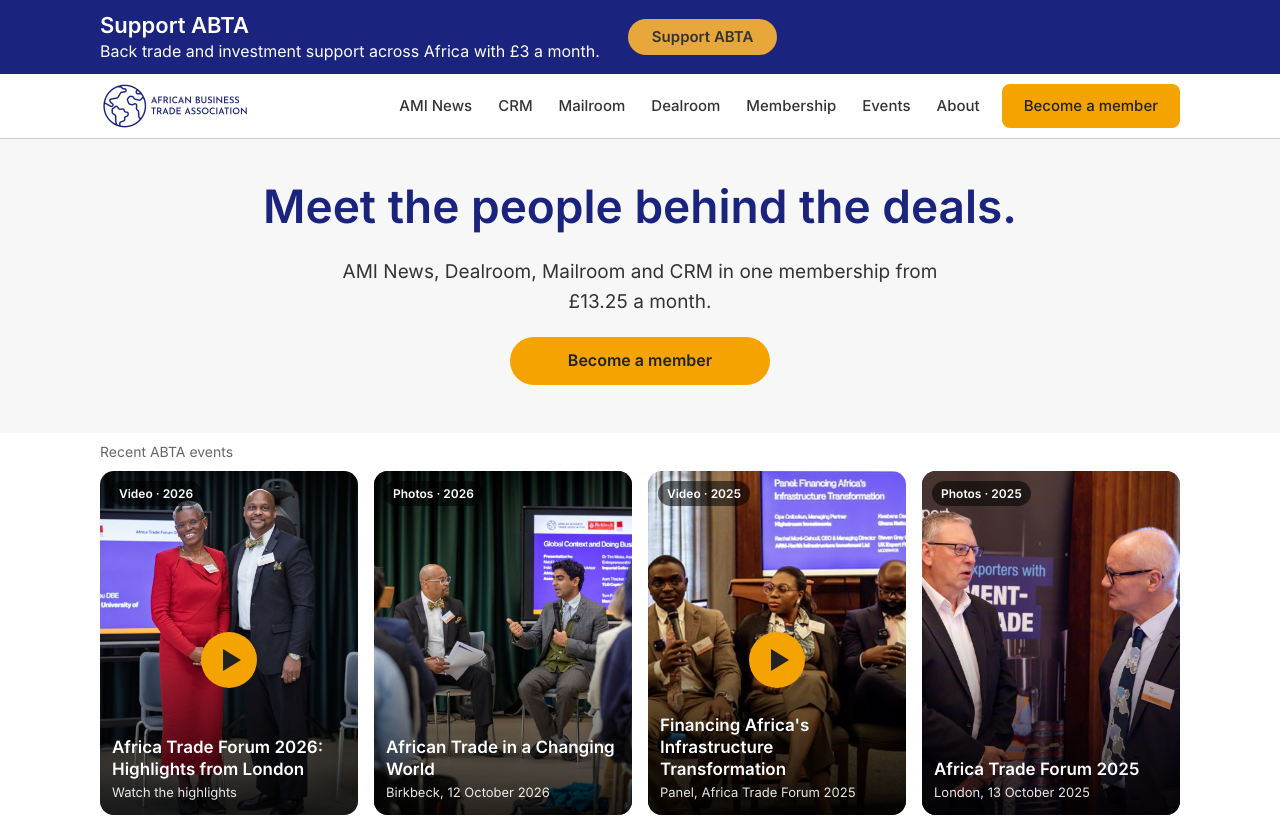
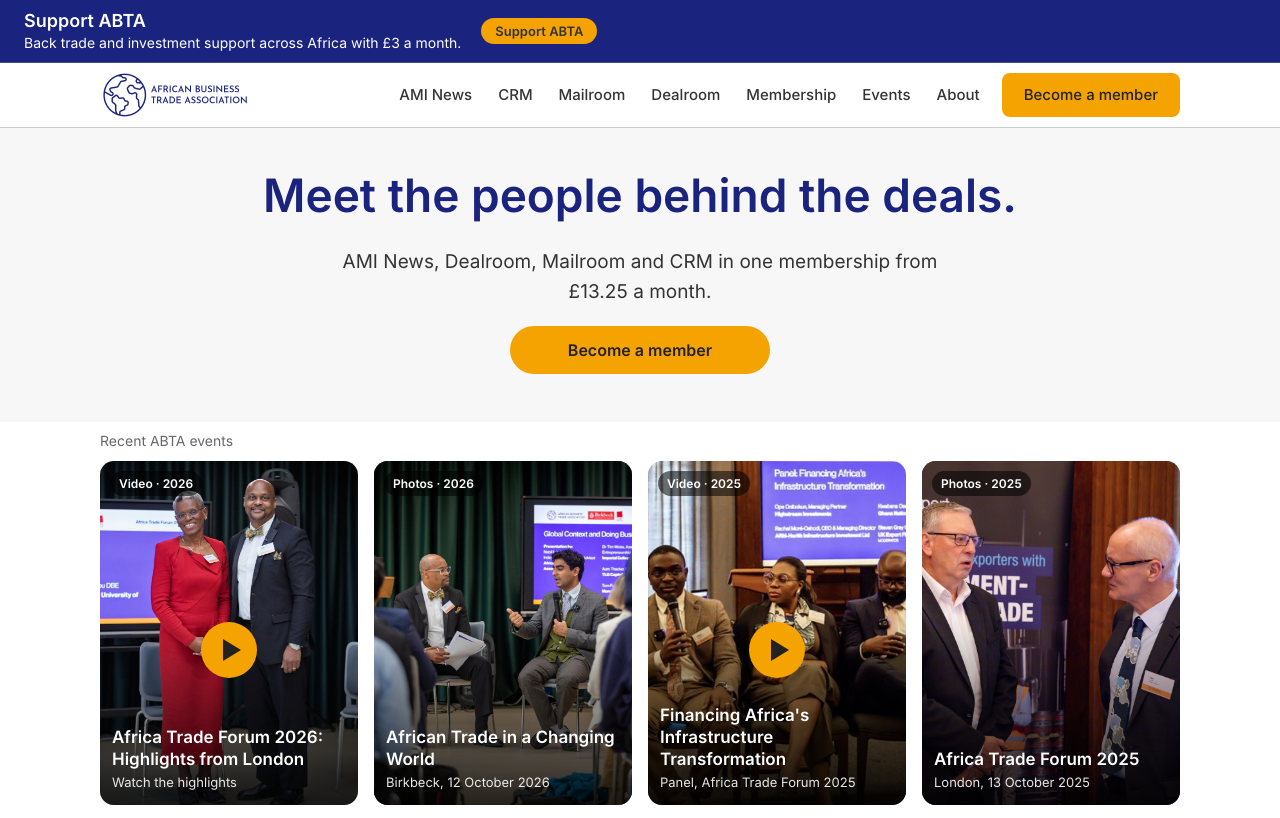
Before and after one commit to africanmarketintel/abta-africa, a plain HTML site: page index.html in a window 1280 px wide. Shown: the top 818 px of the page. Drawn offline with Linux system fonts and the light colour scheme.

Commit message:
Add files via upload

```diff
--- a/assets/site.css
+++ b/assets/site.css
@@ -26,10 +26,12 @@ a:focus-visible,button:focus-visible,input:focus-visible,select:focus-visible,te
 .dark .btn-line{color:#fff;border-color:#fff}.dark .btn-line:hover{background:rgba(255,255,255,.12)}
 .btns{display:flex;flex-wrap:wrap;gap:12px}.btns .btn{flex:1 1 200px}
 /* support bar */
-.topbar{background:var(--indigo);color:#fff}
-.topbar .wrap{display:flex;flex-wrap:wrap;align-items:center;gap:8px 28px;padding-top:12px;padding-bottom:12px}
-.topbar b{font-size:22px;font-weight:700;line-height:1.25;display:block}.topbar span{font-size:16px;line-height:1.4;display:block}
-.topbar .t{flex:0 1 auto}.topbar .btn{flex:0 0 auto;min-height:36px;padding:6px 22px;font-size:15px;background:#E8A73A;color:#333}.topbar .btn:hover{background:#f0b24a}
+.topbar{background:#1A237E;color:#fff;border-bottom:1px solid rgba(255,255,255,.18)}
+.topbar .wrap{max-width:1280px;margin:0 auto;padding:10px 24px;display:flex;flex-wrap:wrap;align-items:center;gap:20px}
+.topbar b{font-weight:700;font-size:18px;line-height:1.2;display:block}.topbar span{font-size:14px;line-height:1.35;margin-top:2px;display:block;color:#fff}
+.topbar .t{flex:0 1 auto}
+.topbar .btn{display:inline-flex;align-items:center;justify-content:center;min-height:26px;padding:0 14px;border-radius:999px;border:0;background:#F4A300;color:#333;font-weight:700;font-size:13px;line-height:1;text-decoration:none;white-space:nowrap}
+.topbar .btn:hover{background:#fff;color:#333}.topbar .btn:focus-visible{outline:3px solid #fff;outline-offset:2px}
 /* header */
 header.site{background:#fff;border-bottom:1px solid var(--line);position:sticky;top:0;z-index:50}
 header.site .wrap{display:flex;align-items:center;justify-content:space-between;min-height:64px;gap:12px}
@@ -150,7 +152,7 @@ footer.site .small{border-top:1px solid rgba(255,255,255,.25);margin-top:28px;pa
 @media(min-width:960px){.chips{display:none}}
 details.more{border:0}details.more summary{border-top:1px solid var(--line);border-bottom:1px solid var(--line)}
 .card.flex details.more{margin-bottom:16px}
-@media(max-width:639px){.topbar b{font-size:18px}.topbar .t span{display:none}.topbar .wrap{flex-wrap:nowrap;justify-content:space-between;padding-top:8px;padding-bottom:8px}.topbar .t{flex:1 1 auto}.topbar .btn{padding:6px 16px}.card{padding:18px}.stat{font-size:32px}}
+@media(max-width:639px){.topbar .wrap{padding:10px 16px;gap:10px}.topbar b{font-size:16px}.topbar .btn{width:100%;min-height:40px;font-size:15px}.card{padding:18px}.stat{font-size:32px}}
 
 .was{color:#777;font-size:.92em;white-space:nowrap}
 .saveline{margin:-4px 0 12px;color:var(--ink)}
```
